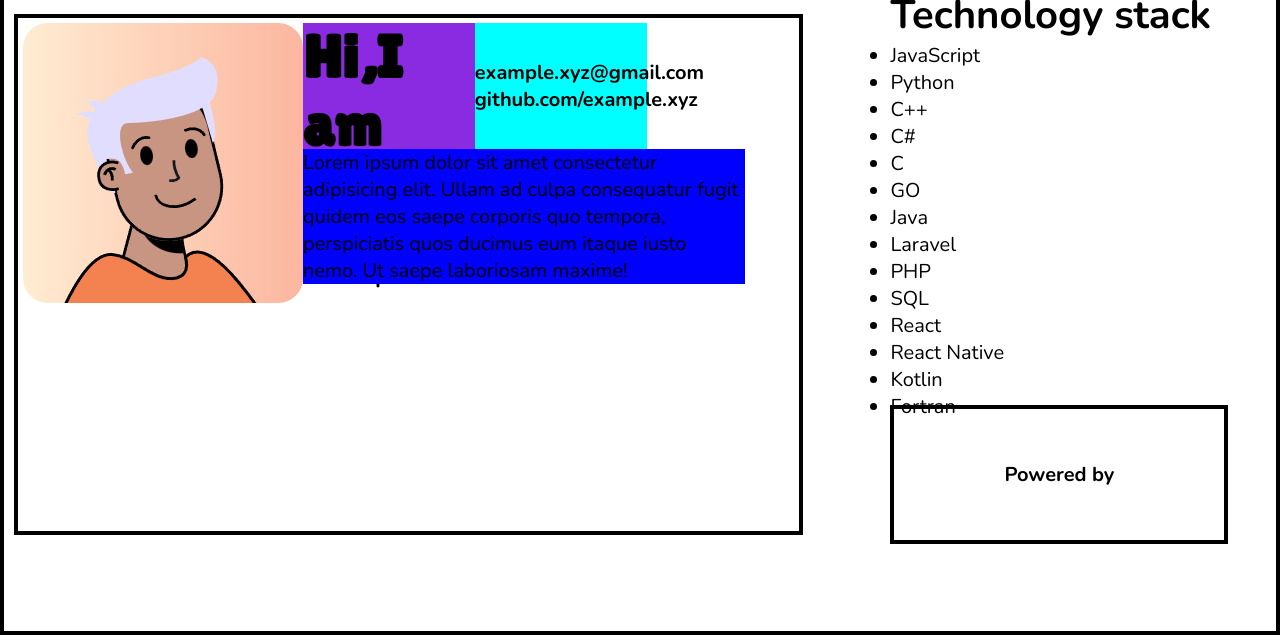
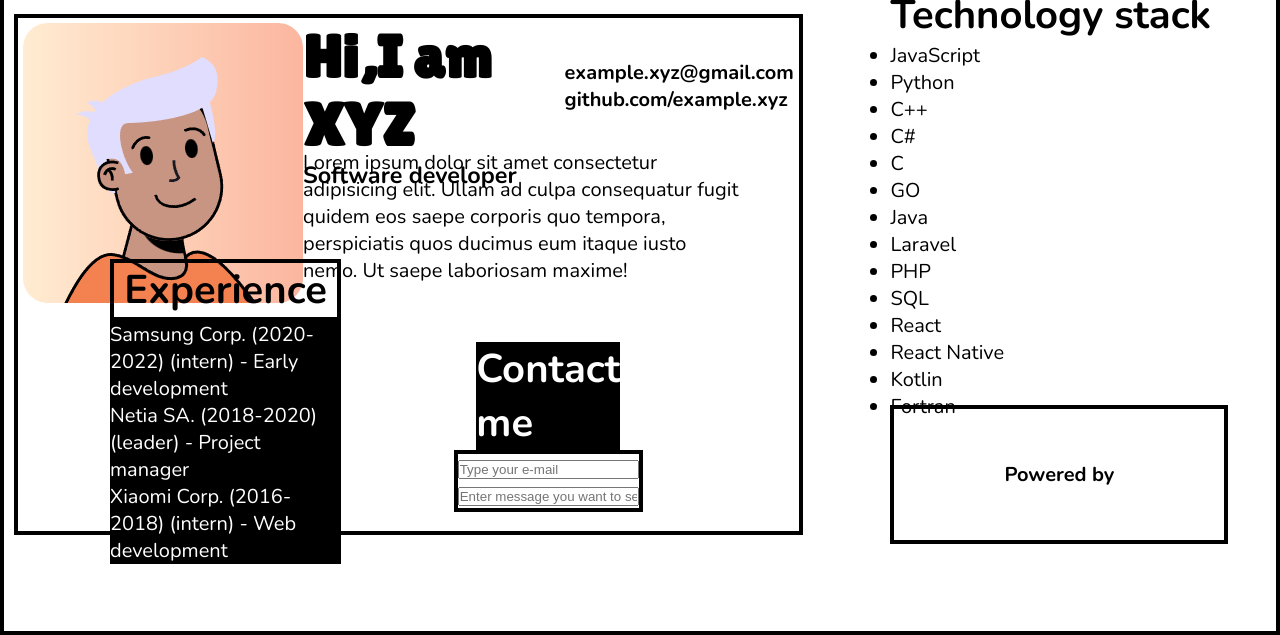
Before and after one commit to Adrian-Buczek/Projekty, a plain HTML site: page vebcv/index.html in a window 1280 px wide. Shown: the part 165-800 px from the top of the page. Drawn offline with nearby package versions, Linux system fonts and the light colour scheme.

Commit message:
Add files via upload

```diff
--- a/vebcv/index.html
+++ b/vebcv/index.html
@@ -40,7 +40,35 @@
 
                 </div>
                 <div id="sekcja2">
-
+                    <div id="S2L">
+                        <div id="blok1">
+                            <div id="bl1g">
+                                <h1>Experience</h1>
+                            </div>
+                            <div id="bl1d">
+                                <ul>
+                                    <li>Samsung Corp. (2020-2022) (intern) - Early development</li>
+                                    <li>Netia SA. (2018-2020) (leader) - Project manager</li>
+                                    <li>Xiaomi Corp. (2016-2018) (intern) - Web development</li>
+                                </ul>
+                            </div>
+                        </div>
+                    </div>
+                    <div id="S2P">
+                        <div id="blok2">
+                            <div id="bl2g">
+                                <h1>Contact me</h1>
+                            </div>
+                            <div id="bl2d">
+                                <div id="bl2d1">
+                                    <input type="email" placeholder="Type your e-mail">
+                                </div>
+                                <div id="bl2d2">
+                                    <input type="text" placeholder="Enter message you want to send me....">
+                                </div>
+                            </div>
+                        </div>
+                    </div>
                 </div>
             </div>
         </div>
@@ -69,6 +97,7 @@
             </div>
             <div id="P3">
                 <h4>Powered by</h4>
+
             </div>
         </div>
     </div>
--- a/vebcv/style.css
+++ b/vebcv/style.css
@@ -108,7 +108,7 @@ body{
     display: flex;
     flex-direction: row;
     height: 50%;
-    width: 70%;
+    width: 100%;
 }
 #tekstduzy{
     font-family: "Lilita One";
@@ -119,7 +119,7 @@ body{
     flex-direction: column;
     height: 100%;
     width: 100%;
-    background-color: blueviolet;
+
 
 }
 #S1GP{
@@ -128,11 +128,63 @@ body{
     height: 100%;
     width: 50%;
     justify-content: center;
-    background-color: aqua;
+
 }
 #S1D{
     display: flex;
     width: 90%;
 
-    background-color: blue;
+
 }
+#sekcja2{
+    display: flex;
+    width: 100%;
+    flex-direction: row;
+    justify-content: center;
+    align-items: center;
+}
+#S2L{
+    display: flex;
+    flex-direction: row;
+    height: 100%;
+    width: 50%;
+}
+#blok1{
+    display: flex;
+    flex-direction: column;
+    align-items: center;
+    justify-content: center;
+    height: 90%;
+    width: 60%;
+}
+#bl1g{
+    display: flex;
+    width: 100%;
+    border: solid 4px black;
+    justify-content: center;
+    align-items: center;
+}
+#bl1d{
+    display: flex;
+    width: 100%;
+    background-color: black;
+    color: white;
+}
+#blok2{
+    display: flex;
+    flex-direction: column;
+    align-items: center;
+    justify-content: center;
+    height: 90%;
+    width: 50%;
+}
+#bl2g{
+    display: flex;
+    background-color: black;
+    color: white;
+}
+#bl2d{
+    display: flex;
+    border: solid 4px black;
+    flex-direction: column;
+}
```
